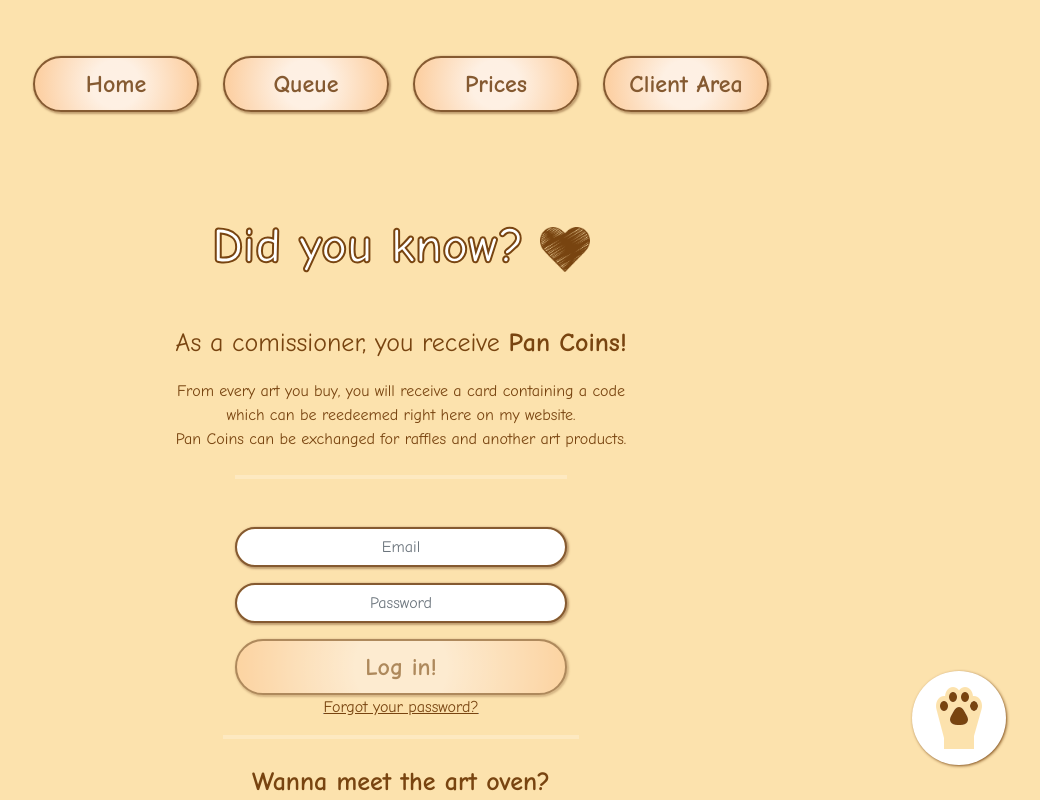
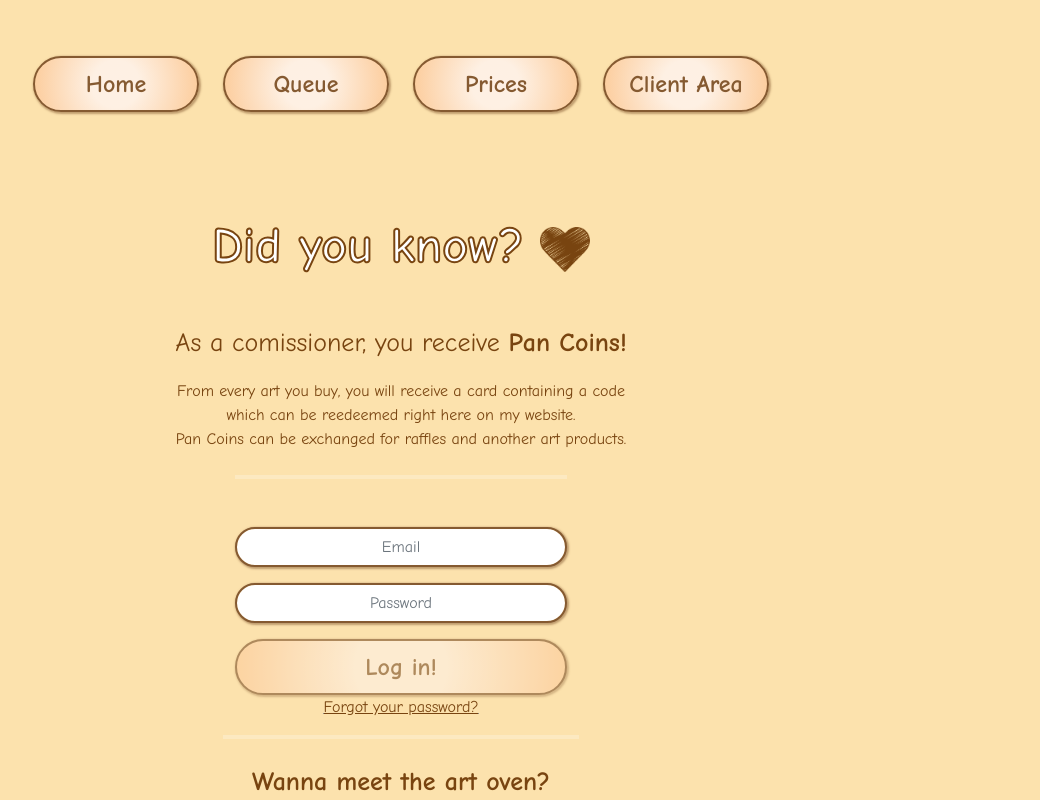
Before and after one commit to joseguilherme-dev/panyart, a React (Create React App) app: page /login in a window 1280 px wide. Shown: the top 800 px of the page, without its empty margins (239-1279 px from the left). Built offline with nearby package versions, Linux system fonts and the light colour scheme; no server answers.

Commit message:
:arrow_up: Update App.js

```diff
--- a/src/App.js
+++ b/src/App.js
@@ -19,7 +19,6 @@ function App() {
   return (
     <div className="App">
       <BrowserRouter basename={process.env.PUBLIC_URL}>
-        <ScrollToTopButton />
         <Navbar />
         <AnimatedRoutes />
         <Footer />
```
